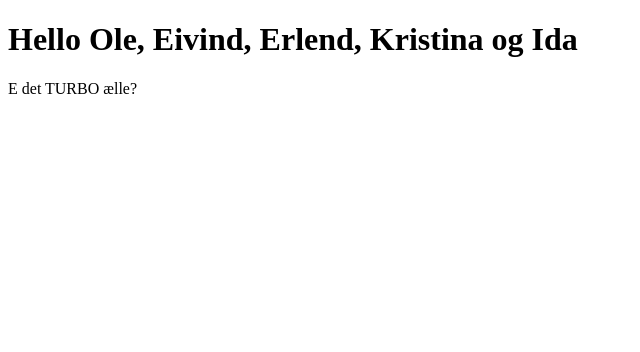
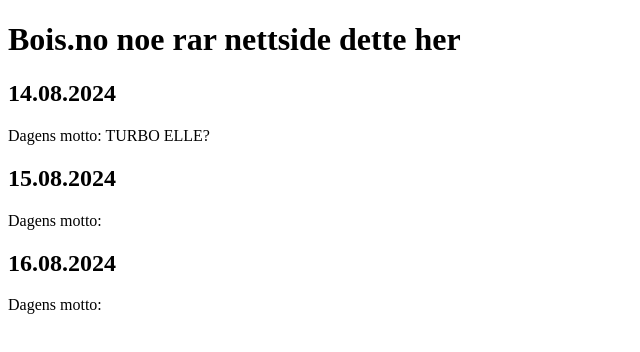
Before and after one commit to TheFaze97/TheFaze97.github.io, a plain HTML site: page index.html in a window 1280 px wide. Shown: the whole page, without its empty margins (0-640 px from the left). Drawn offline with Linux system fonts and the light colour scheme.

Commit message:
Update index.html

```diff
--- a/index.html
+++ b/index.html
@@ -1,7 +1,13 @@
 <!DOCTYPE html>
 <html>
 <body>
-<h1>Hello Ole, Eivind, Erlend, Kristina og Ida</h1>
-<p>E det TURBO ælle?</p>
+<h1>Bois.no noe rar nettside dette her</h1>
+<h2>14.08.2024</h2>
+<p>Dagens motto: TURBO ELLE?</p>
+<h2>15.08.2024</h2>
+<p>Dagens motto: </p>
+<h2>16.08.2024</h2>
+<p>Dagens motto: </p>
+
 </body>
 </html>
```
